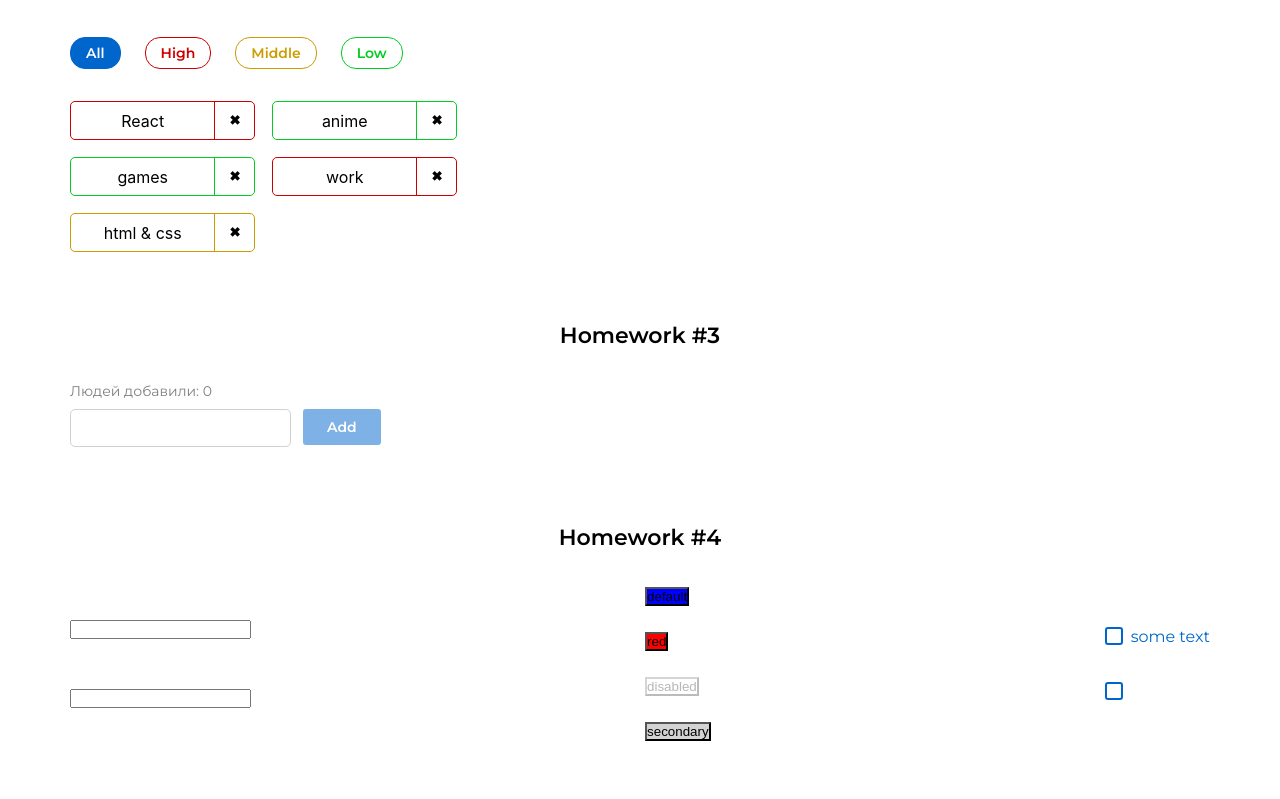
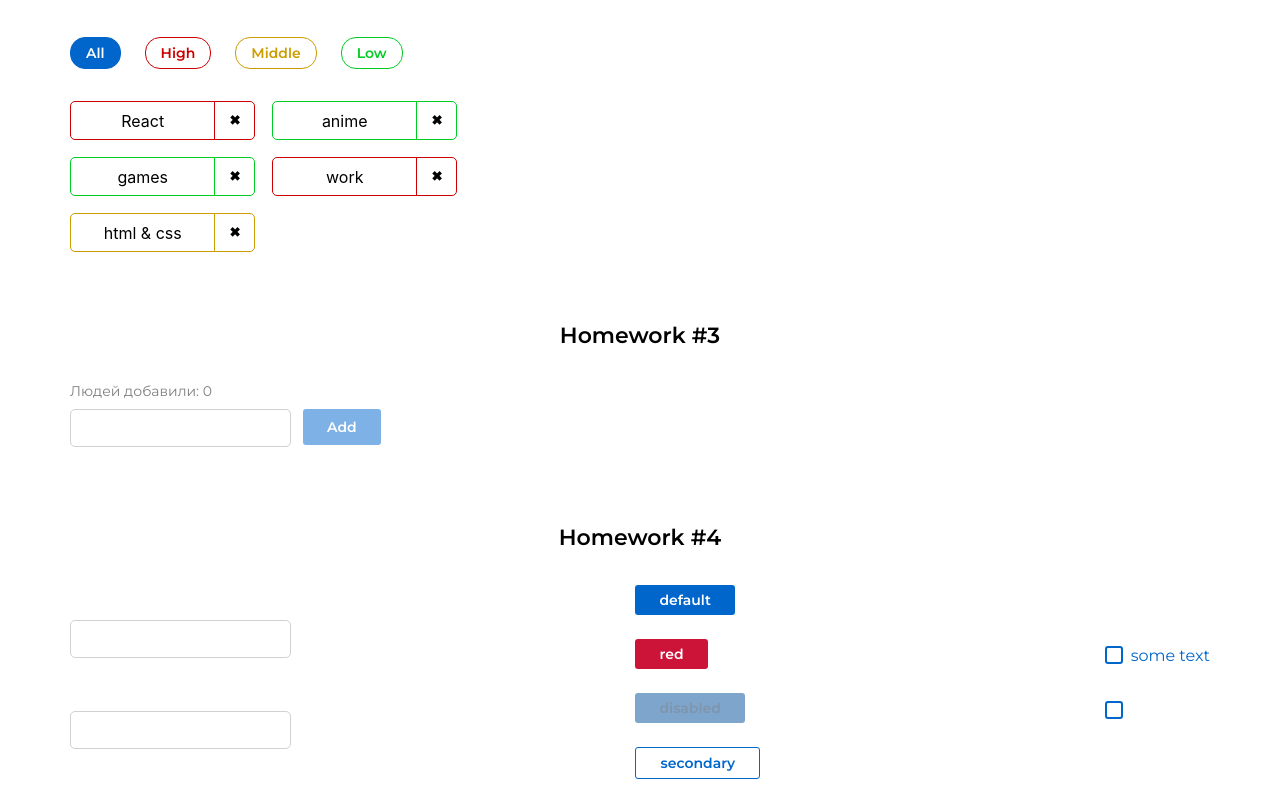
Before and after one commit to vovkahorror/react-autochecked-tasks, a React (Create React App) app: page /#/ in a window 1280 px wide. Shown: the part 456-1255 px from the top of the page. Before the commit the page ends 1217 px from the top, so only its background shows below. Built offline with nearby package versions, Linux system fonts and the light colour scheme.

Commit message:
completed the fourth task

```diff
--- a/src/s2-homeworks/hw04/common/c1-SuperInputText/SuperInputText.module.css
+++ b/src/s2-homeworks/hw04/common/c1-SuperInputText/SuperInputText.module.css
@@ -2,19 +2,39 @@
 }
 
 .input {
+  padding: 8px 12px;
+  font-family: 'Montserrat', sans-serif;
+  font-style: normal;
+  font-weight: 500;
+  font-size: 16px;
+  line-height: 20px;
+  color: #000000;
+  border-radius: 5px;
+  outline: none;
 }
 
 .inputWrapper {
+  display: flex;
+  flex-direction: column-reverse;
+  gap: 5px;
 }
 
 .superInput {
+  border: 1px solid #D1D1D1;
 }
 
 .errorInput {
+  border: 1px solid #CC1439;
 }
 
 .errorInput:focus {
 }
 
 .error {
+  font-family: 'Montserrat', sans-serif;
+  font-style: normal;
+  font-weight: 400;
+  font-size: 10px;
+  line-height: 12px;
+  color: #CC1439;
 }
--- a/src/s2-homeworks/hw04/common/c2-SuperButton/SuperButton.module.css
+++ b/src/s2-homeworks/hw04/common/c2-SuperButton/SuperButton.module.css
@@ -1,40 +1,70 @@
 .button {
+  display: flex;
+  flex-direction: row;
+  justify-content: center;
+  align-items: center;
+  padding: 5px 24px;
+  gap: 10px;
+  font-family: 'Montserrat', sans-serif;
+  font-style: normal;
+  font-weight: 600;
+  font-size: 14px;
+  line-height: 20px;
+  color: #FFFFFF;
+  border: none;
+  border-radius: 3px;
+  cursor: pointer;
 }
 
 .disabled {
-  background: white;
+  color: #002E5C;
+  background: #004D99;
+  opacity: 0.5;
+  pointer-events: none;
 }
 
 .secondary {
-  background: lightgrey;
+  color: #0066CC;
+  background: #FFFFFF;
+  border: 1px solid #0066CC;
 }
 
 .default {
-  background: blue;
+  background: #0066CC;
 }
 
 .red {
-  background: red;
+  background: #CC1439;
 }
 
 .default:hover {
+  background: #0080FF;
 }
 
 .red:hover {
+  background: #FF1A47;
 }
 
 .secondary:hover {
+  background: #E5F0FA;
 }
 
 
 .default:active {
+  background: #0059B3;
 }
 
 .secondary:active {
+  background: #C9E5FF;
 }
 
 .red:active {
+  background: #B31232;
 }
 
 .button:disabled {
+  color: #002E5C;
+  background: #004D99;
+  opacity: 0.5;
+  pointer-events: none;
 }
```
